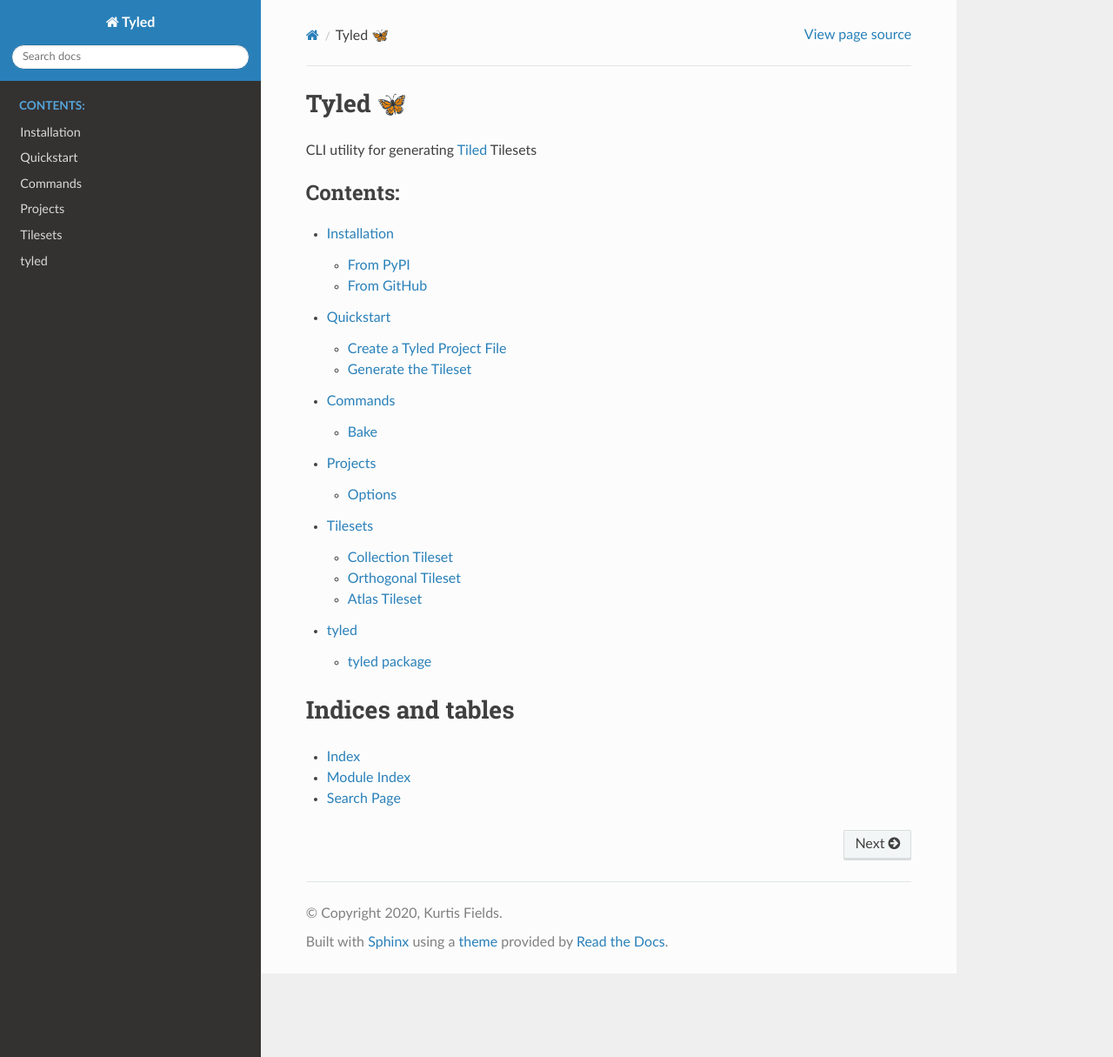
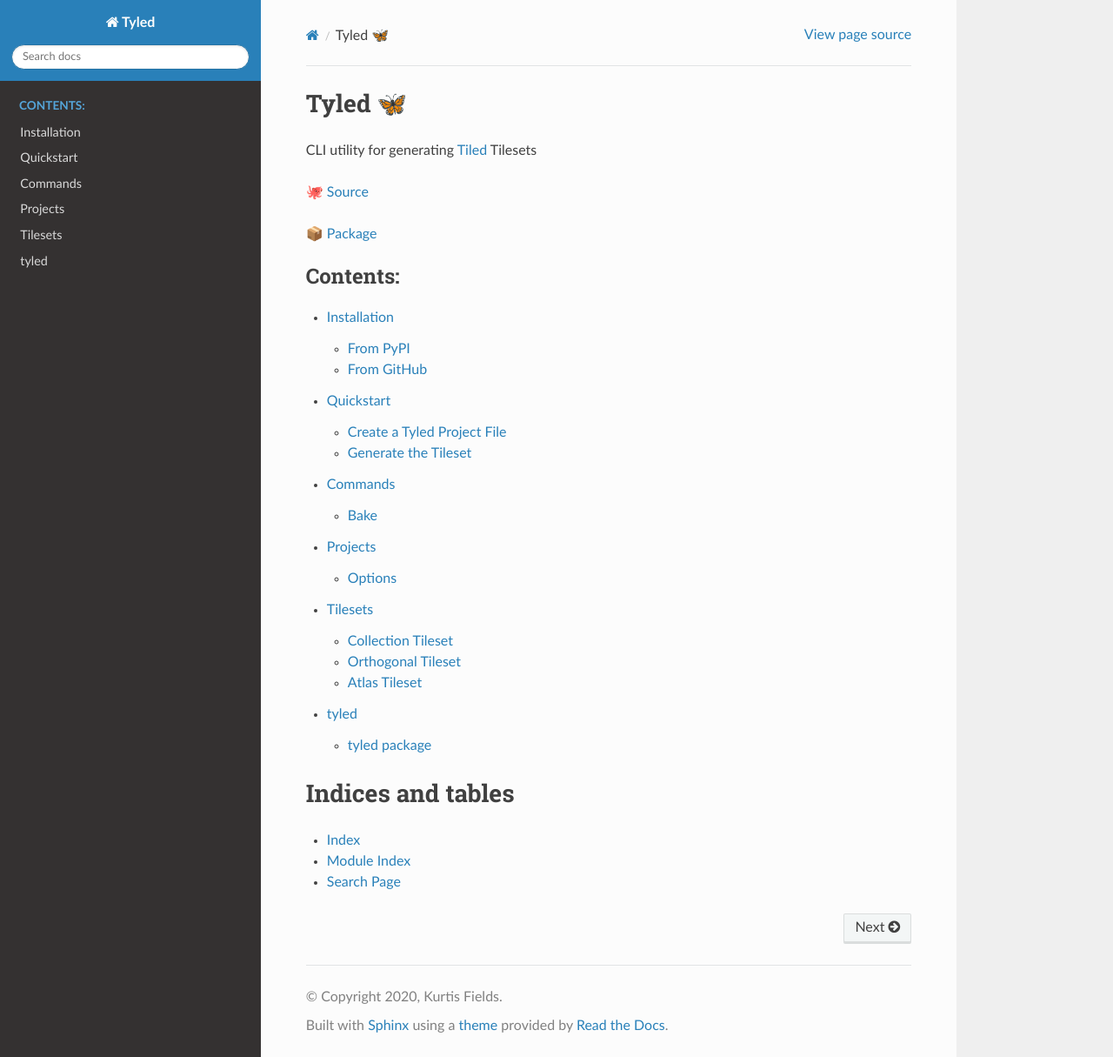
Before and after one commit to kfields/tyled, a Sphinx documentation site: the page built from docs/index.rst, in a window 1280 px wide and 1215 px high. Shown: the whole window at 87% size. Built offline with Sphinx 7.4.7 and the Read the Docs theme 2.0.0, drawn with Linux system fonts in a browser that asks for light colours.

Commit message:
update docs

```diff
--- a/docs/index.rst
+++ b/docs/index.rst
@@ -2,6 +2,10 @@
 =====================
 
 CLI utility for generating Tiled_ Tilesets
+
+|:octopus:| Source_
+
+|:package:| Package_
 
 .. toctree::
    :maxdepth: 2
@@ -24,3 +28,5 @@
 * :ref:`search`
 
 .. _Tiled: https://www.mapeditor.org/
+.. _Source: https://github.com/kfields/tyled
+.. _Package: https://pypi.org/project/tyled/
--- a/setup.py
+++ b/setup.py
@@ -35,7 +35,7 @@
     entry_points={"console_scripts": ["tyled = tyled.command:cli"]},
     author="Kurtis Fields",
     author_email="kurtisfields@gmail.com",
-    description="Skateboarder/Platformer/Lepidopterist Game using Arcade & Pymunk",
+    description="Tiled Utilities",
     long_description=long_description,
     long_description_content_type="text/markdown",
     url="https://github.com/kfields/tyled",
```
Also changed, not shown: README.md (+0 -2 lines).
